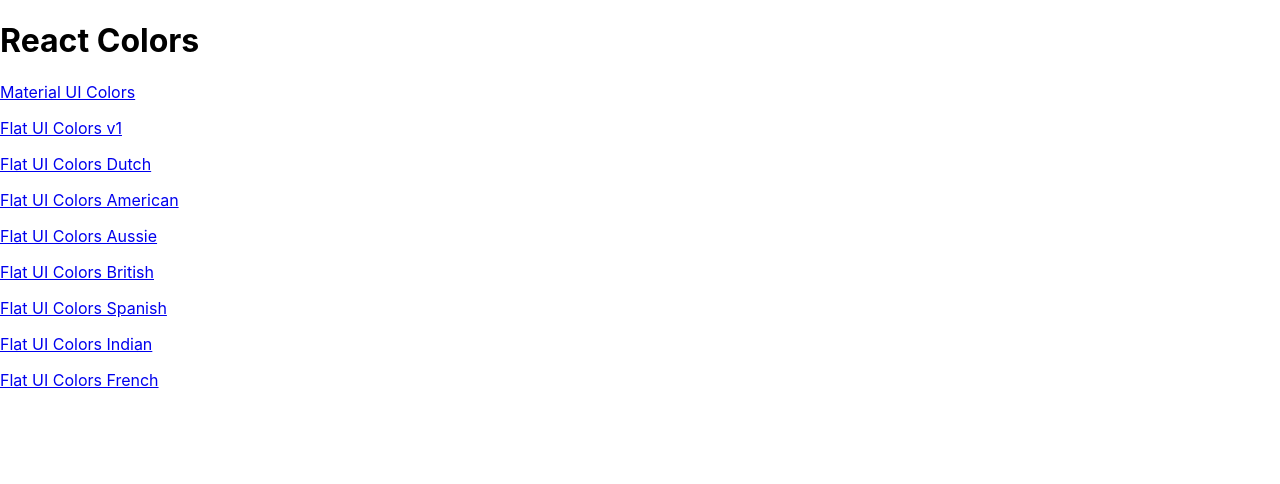
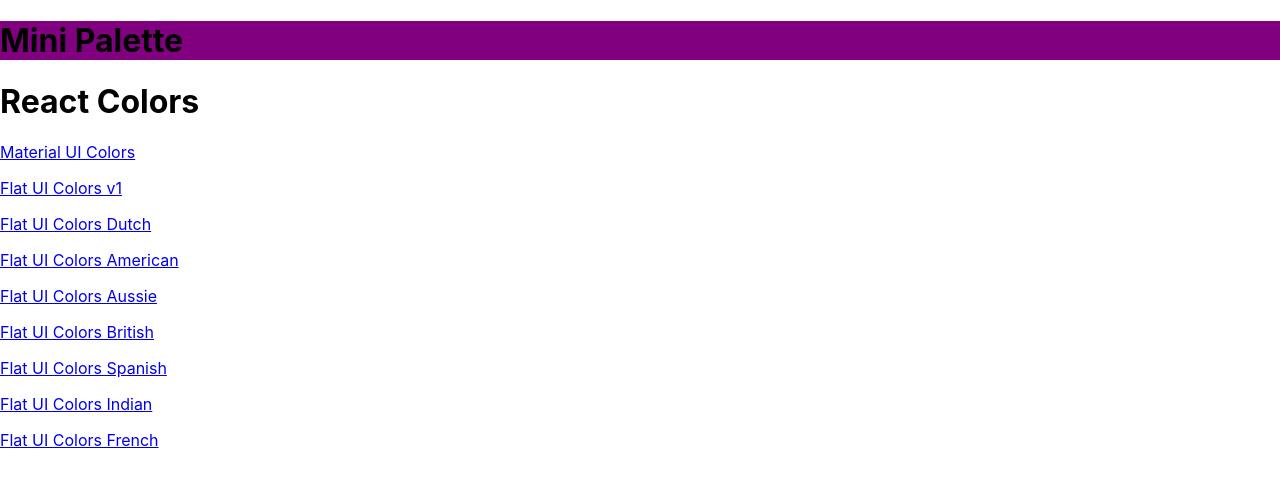
Before and after one commit to dvlprdave/Color-Burst, a React (Create React App) app: page / in a window 1280 px wide. Shown: the top 484 px of the page. Built offline with nearby package versions, Linux system fonts and the light colour scheme.

Commit message:
Added Styled-Components and MiniPalette

```diff
--- /dev/null
+++ b/src/components/MiniPalette.js
@@ -0,0 +1,14 @@
+import React from 'react'
+import styled from 'styled-components'
+
+const Main = styled.div`
+  background: purple;
+`
+
+const MiniPalette = (props) => (
+  <Main>
+    <h1>Mini Palette</h1>
+  </Main>
+)
+
+export default MiniPalette
--- a/src/components/PaletteList/PaletteList.js
+++ b/src/components/PaletteList/PaletteList.js
@@ -1,11 +1,13 @@
-import React, { Component } from 'react';
+import React, { Component } from 'react'
 import { Link } from 'react-router-dom'
+import MiniPalette from '../MiniPalette';
 
 class PaletteList extends Component {
   render() {
     const { palettes } = this.props
     return (
       <div>
+        <MiniPalette />
         <h1>React Colors</h1>
         {palettes.map(palette => (
           <p>
```
Also changed, not shown: package.json (+6 -1 lines), .babelrc (added), 1 other file (tests, documents, lock files or other folders).
